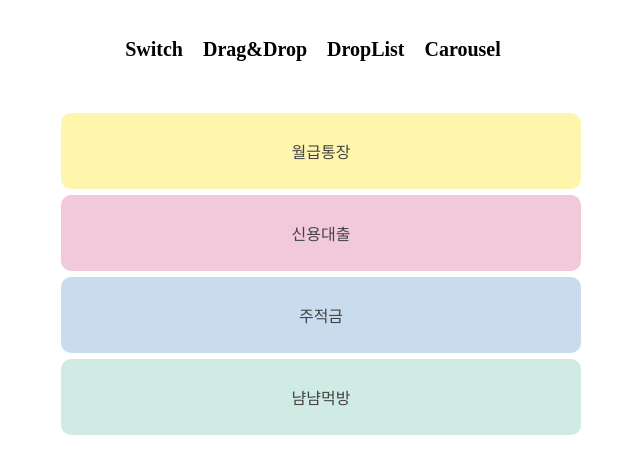
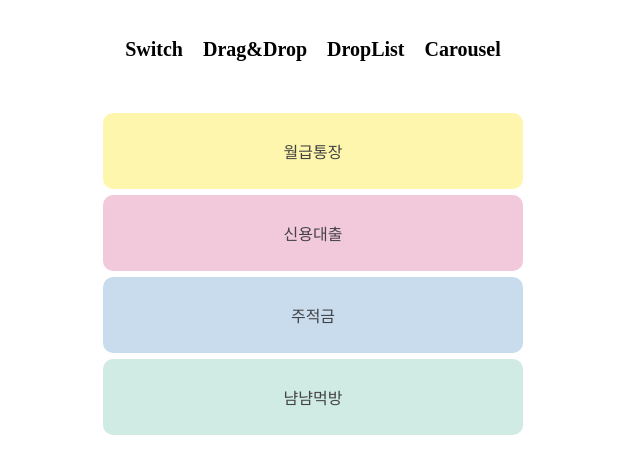
Before and after one commit to AnSuebin/interactive-web, a React (Create React App) app: page /interactive-web/DandD in a window 1280 px wide. Shown: the top 474 px of the page, without its empty margins (327-967 px from the left). Built offline with nearby package versions, Linux system fonts and the light colour scheme; what uuid4 would draw is missing.

Commit message:
chore : 파일 구조 수정

```diff
--- a/src/pages/DandD/DandD.js
+++ b/src/pages/DandD.js
@@ -29,8 +29,6 @@ const backgroundColorList = [
 ];
 
 const Container = styled.div`
-  width: 100vw;
-  height: 100vh;
   display: flex;
   justify-content: center;
 `;
@@ -41,7 +39,7 @@ const DNDListContianer = styled.ul`
 const DNDList = styled.div`
   font-family: 'Cafe24Ssurround';
   color: rgb(67, 67, 67);
-  width: 500px;
+  width: 400px;
   margin: 6px;
   padding: 10px;
   border-radius: 10px;
```
Also changed, not shown: src/App.js (+4 -4 lines), src/pages/Carousel.js (renamed from src/pages/carousel/Carousel.js), src/pages/DropList.js (renamed from src/pages/dropList/DropList.js), src/pages/Switch.js (renamed from src/pages/switch/Switch.js).
